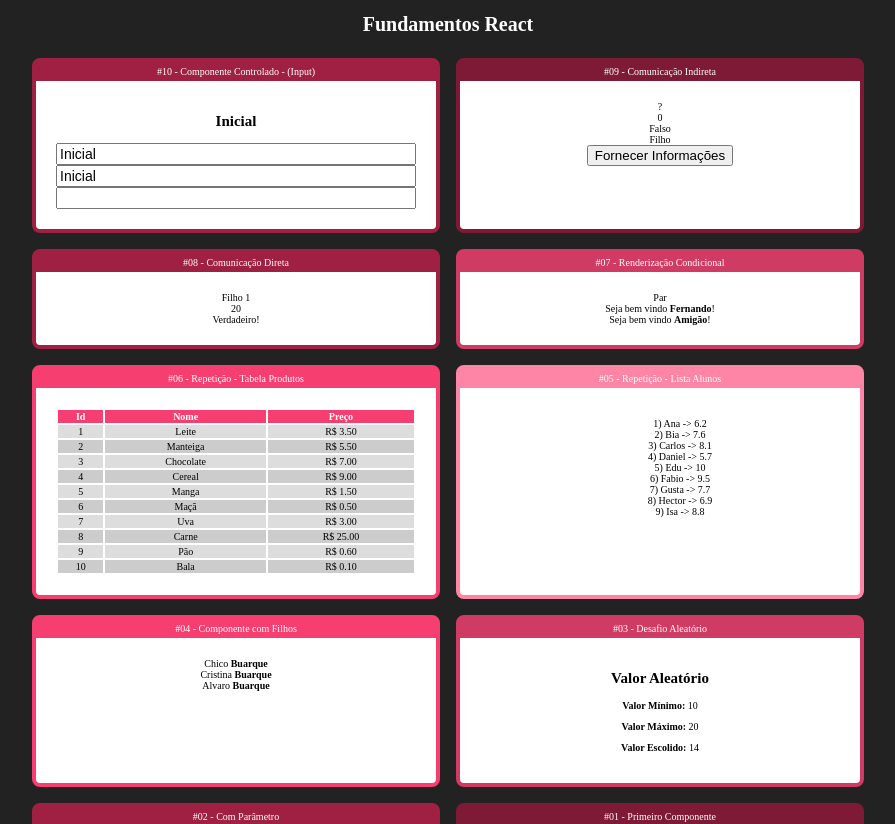
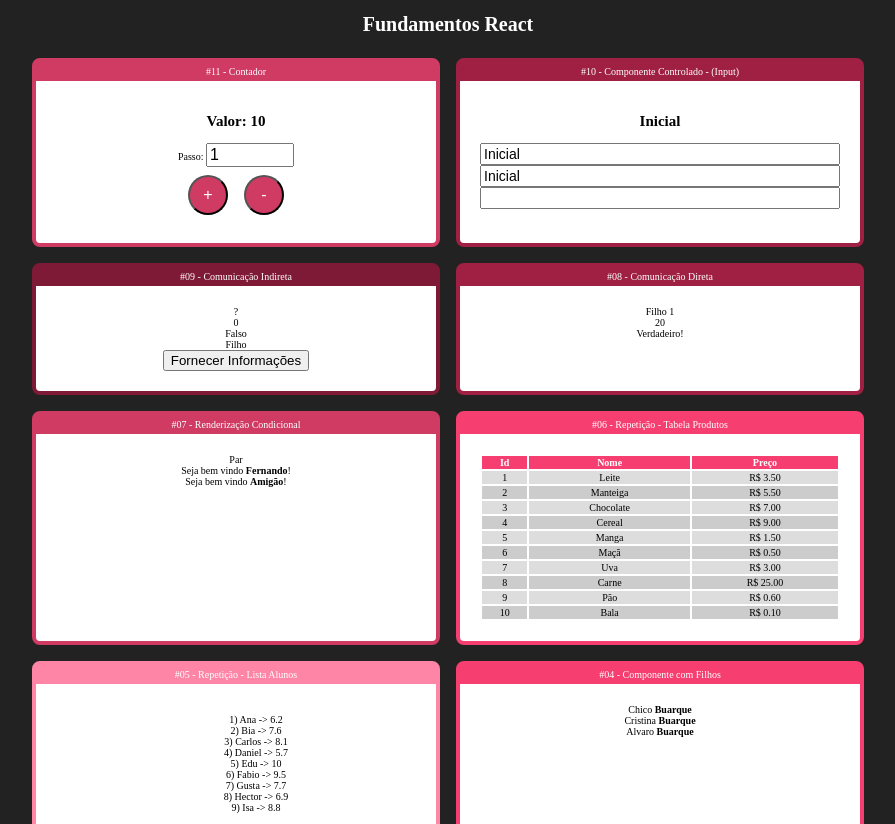
Before and after one commit to DisistiNao/Fundamentos-React, a React (Create React App) app: page / in a window 1280 px wide. Shown: the top 824 px of the page, without its empty margins (192-1087 px from the left). Built offline with nearby package versions, Linux system fonts and the light colour scheme.

Commit message:
Contador

```diff
--- a/src/App.jsx
+++ b/src/App.jsx
@@ -1,6 +1,7 @@
 import "./App.css"
 import React from 'react'
 
+import Contador from "./components/contador/Contador"
 import Input from "./components/formulario/Input"
 import IndiretaPai from "./components/comunicacao/IndiretaPai"
 import DiretaPai from "./components/comunicacao/DiretaPai"
@@ -19,6 +20,9 @@
     <div className="app">
         <h1>Fundamentos React</h1>
         <div className="cards">
+            <Card titulo="#11 - Contador" color="#d03b63">
+                <Contador numeroInicial={10}/>
+            </Card>
             <Card titulo="#10 - Componente Controlado - (Input)" color="#9f2042">
                 <Input />
             </Card>
--- /dev/null
+++ b/src/components/contador/Botoes.jsx
@@ -0,0 +1,10 @@
+import React from 'react'
+
+export default (props) => {
+    return (
+        <div>
+            <button onClick={props.setInc}> + </button>
+            <button onClick={props.setDec}> - </button>
+        </div>
+    )
+}
--- /dev/null
+++ b/src/components/contador/Contador.css
@@ -0,0 +1,18 @@
+.Contador input {
+    font-size: 1.6rem;
+    width: 8rem;
+}
+
+.Contador button {
+    height: 4rem;
+    width: 4rem;
+    margin: .8rem;
+    border-radius: 50%;
+
+    /* background-color: rgba(0, 0, 0, 0.3); */
+    background-color: #d03b63;
+    color: #fff;
+
+
+    font-size: 1.6rem;
+}
--- /dev/null
+++ b/src/components/contador/Contador.jsx
@@ -0,0 +1,41 @@
+import "./Contador.css"
+import React, { Component } from 'react'
+
+import Display from "./Display"
+import Botoes from "./Botoes"
+import PassoForm from "./PassoForm"
+
+export default class Contador extends Component {
+    state = {
+        numero: this.props.numeroInicial || 0,
+        passo: this.props.passoInicial || 1,
+    }
+
+    inc = () => {
+        this.setState({
+            numero: this.state.numero + this.state.passo
+        })
+    }
+
+    dec = () => {
+        this.setState({
+            numero: this.state.numero - this.state.passo
+        })
+    }
+
+    setPasso = (e) => {
+        this.setState({
+            passo: +e.target.value,
+        })
+    }
+
+    render() {
+        return (
+            <div className="Contador">
+                <Display numero={this.state.numero}/>
+                <PassoForm passo={this.state.passo} setPasso={this.setPasso}/>
+                <Botoes setInc={this.inc} setDec={this.dec}/>
+            </div>
+        )
+    }
+}
--- /dev/null
+++ b/src/components/contador/Display.jsx
@@ -0,0 +1,7 @@
+import React from 'react'
+
+export default (props) => {
+    return (
+        <h2>Valor: {props.numero}</h2>
+    )
+}
--- /dev/null
+++ b/src/components/contador/PassoForm.jsx
@@ -0,0 +1,15 @@
+import React from 'react'
+
+export default (props) => {
+    return (
+        <div>
+            <label htmlFor="passoInput">Passo: </label>
+            <input
+                id="passoInput"
+                type="number"
+                value={props.passo}
+                onChange={props.setPasso}
+            />
+        </div>
+    )
+}
```
